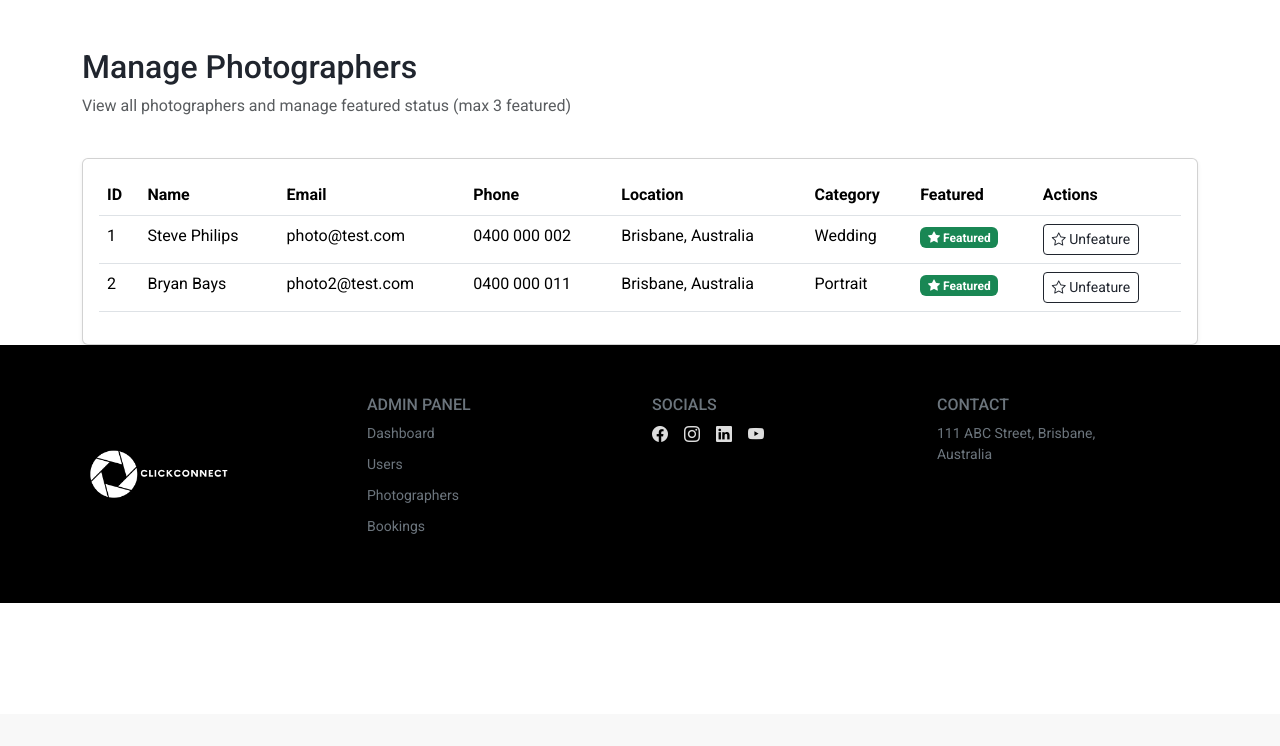
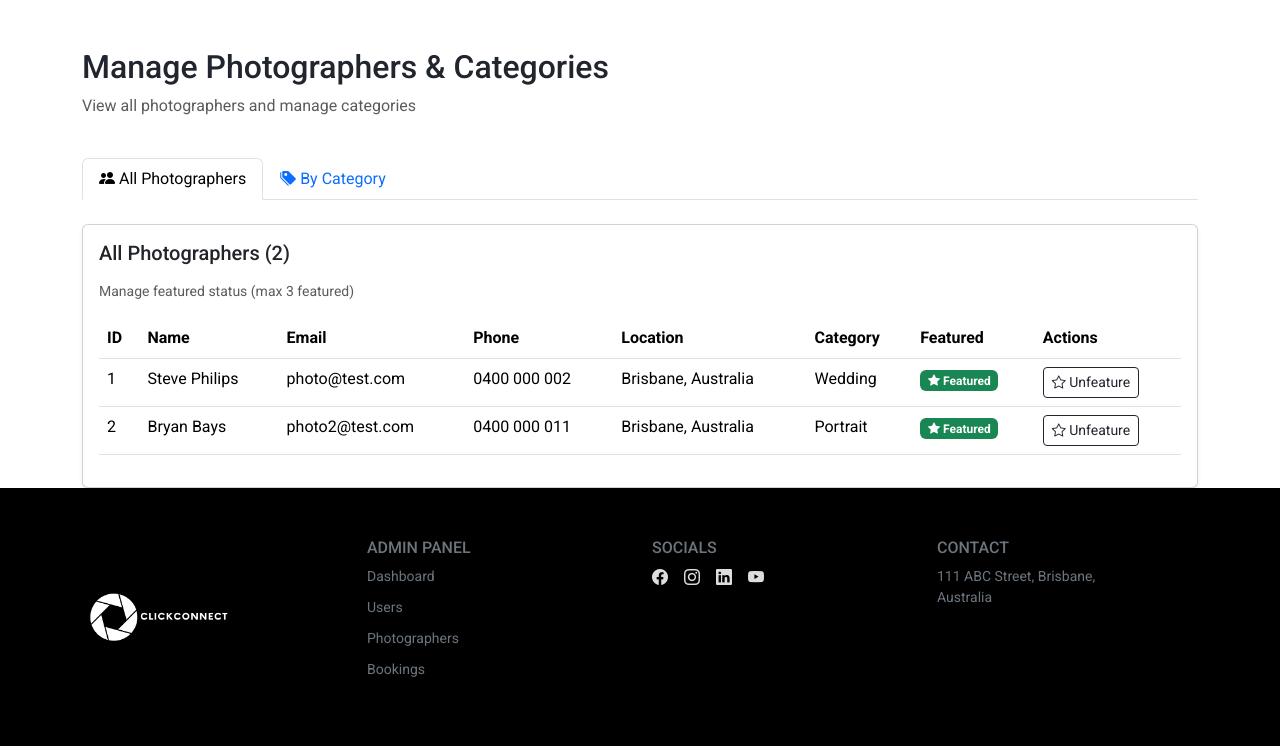
Before and after one commit to angelicatanagras/photo-studio-app, a Flask app: page /admin/photographers in a window 1280 px wide. Shown: the part 86-832 px from the top of the page. Before the commit the page ends 689 px from the top, so only its background shows below. Run offline with Flask 3, Linux system fonts and the light colour scheme; a user stored in the database is signed in; data comes from the database, SQL or seed files in the repository; some libraries are stand-ins or nearby versions; some web fonts are replaced.

Commit message:
create categories thru admin dashboard

```diff
--- a/project/forms.py
+++ b/project/forms.py
@@ -126,3 +126,15 @@ class SinglePackageForm(FlaskForm):
         categories = Category.get_all()
         category_choices = [(0, 'Select Category')] + [(c.id, c.category_name) for c in categories]
         self.category.choices = category_choices
+
+class CategoryForm(FlaskForm):
+    """Form for creating a new category"""
+    category_name = StringField('Category Name', validators=[
+        DataRequired(message='Category name is required'),
+        Length(min=2, max=25, message='Category name must be between 2 and 25 characters')
+    ])
+    description = StringField('Description', validators=[
+        Optional(),
+        Length(max=100, message='Description cannot exceed 100 characters')
+    ])
+    submit = SubmitField('Add Category')
--- a/project/templates/admin/photographers.html
+++ b/project/templates/admin/photographers.html
@@ -5,15 +5,36 @@
   <div class="container">
     <div class="row mb-4">
       <div class="col-12">
-        <h2 class="text-charcoal">Manage Photographers</h2>
-        <p class="text-muted">View all photographers and manage featured status (max 3 featured)</p>
+        <h2 class="text-charcoal">Manage Photographers & Categories</h2>
+        <p class="text-muted">View all photographers and manage categories</p>
       </div>
     </div>
 
+    <!-- Tabs Navigation -->
+    <ul class="nav nav-tabs mb-4" id="photographerTabs" role="tablist">
+      <li class="nav-item" role="presentation">
+        <button class="nav-link active" id="all-tab" data-bs-toggle="tab" data-bs-target="#all-photographers" type="button" role="tab">
+          <i class="bi bi-people-fill"></i> All Photographers
+        </button>
+      </li>
+      <li class="nav-item" role="presentation">
+        <button class="nav-link" id="category-tab" data-bs-toggle="tab" data-bs-target="#by-category" type="button" role="tab">
+          <i class="bi bi-tags-fill"></i> By Category
+        </button>
+      </li>
+    </ul>
+
+    <!-- Tabs Content -->
+    <div class="tab-content" id="photographerTabsContent">
+
+      <!-- Tab 1: All Photographers -->
+      <div class="tab-pane fade show active" id="all-photographers" role="tabpanel">
         <div class="row">
           <div class="col-12">
             <div class="card shadow-sm">
               <div class="card-body">
+                <h5 class="card-title mb-3">All Photographers ({{ photographers|length }})</h5>
+                <p class="text-muted small">Manage featured status (max 3 featured)</p>
                 <div class="table-responsive">
                   <table class="table table-hover">
                     <thead>
@@ -69,5 +90,115 @@
           </div>
         </div>
       </div>
+
+      <!-- Tab 2: By Category -->
+      <div class="tab-pane fade" id="by-category" role="tabpanel">
+
+        <!-- Add New Category Form -->
+        <div class="row mb-4">
+          <div class="col-lg-6">
+            <div class="card shadow-sm">
+              <div class="card-header bg-primary text-white">
+                <h5 class="mb-0"><i class="bi bi-plus-circle"></i> Add New Category</h5>
+              </div>
+              <div class="card-body">
+                <form method="POST" action="{{ url_for('admin.photographers') }}">
+                  {{ form.hidden_tag() }}
+
+                  <div class="mb-3">
+                    {{ form.category_name.label(class="form-label") }}
+                    {{ form.category_name(class="form-control" + (" is-invalid" if form.category_name.errors else "")) }}
+                    {% if form.category_name.errors %}
+                      <div class="invalid-feedback">
+                        {% for error in form.category_name.errors %}
+                          {{ error }}
+                        {% endfor %}
+                      </div>
+                    {% endif %}
+                  </div>
+
+                  <div class="mb-3">
+                    {{ form.description.label(class="form-label") }}
+                    {{ form.description(class="form-control" + (" is-invalid" if form.description.errors else "")) }}
+                    {% if form.description.errors %}
+                      <div class="invalid-feedback">
+                        {% for error in form.description.errors %}
+                          {{ error }}
+                        {% endfor %}
+                      </div>
+                    {% endif %}
+                  </div>
+
+                  {{ form.submit(class="btn btn-primary") }}
+                </form>
+              </div>
+            </div>
+          </div>
+        </div>
+
+        <!-- Categories with Photographers -->
+        <div class="row mb-3">
+          <div class="col-12">
+            <h4 class="text-charcoal">All Categories ({{ categories|length }})</h4>
+          </div>
+        </div>
+
+        <div class="row">
+          <div class="col-12">
+            {% if categories %}
+            <div class="card shadow-sm">
+              <div class="card-body">
+                {% for item in categories %}
+                <div class="mb-4 {% if not loop.last %}border-bottom pb-4{% endif %}">
+                  <div class="d-flex justify-content-between align-items-start mb-2">
+                    <div>
+                      <h5 class="mb-1">
+                        {{ item.category.category_name }}
+                      </h5>
+                      {% if item.category.description %}
+                      <small class="text-muted">{{ item.category.description }}</small>
+                      {% endif %}
+                    </div>
+                    <span class="badge bg-info">{{ item.count }} Photographer{{ 's' if item.count != 1 else '' }}</span>
+                  </div>
+
+                  {% if item.photographers %}
+                  <div class="ms-4">
+                    <ul class="list-unstyled mb-0">
+                      {% for photographer in item.photographers %}
+                      <li class="py-2">
+                        <strong>{{ photographer.user.full_name }}</strong>
+                        {% if photographer.featured %}
+                        <span class="badge bg-warning text-dark ms-1" title="Featured Photographer">
+                          <i class="bi bi-star-fill"></i>
+                        </span>
+                        {% endif %}
+                        <br>
+                        <small class="text-muted">{{ photographer.location }}</small>
+                      </li>
+                      {% endfor %}
+                    </ul>
+                  </div>
+                  {% else %}
+                  <p class="text-muted ms-4 mb-0">
+                    <i class="bi bi-inbox"></i> No photographers in this category yet
+                  </p>
+                  {% endif %}
+                </div>
+                {% endfor %}
+              </div>
+            </div>
+            {% else %}
+            <div class="alert alert-info">
+              <i class="bi bi-info-circle"></i> No categories found. Add your first category using the form above.
+            </div>
+            {% endif %}
+          </div>
+        </div>
+
+      </div>
+    </div>
+
+  </div>
 </section>
 {% endblock %}
--- a/project/views.py
+++ b/project/views.py
@@ -1162,11 +1162,46 @@ def bookings():
     return render_template('admin/bookings.html', title='All Bookings', bookings=all_bookings)
 
 
-@admin_bp.route('/photographers')
+@admin_bp.route('/photographers', methods=['GET', 'POST'])
 @role_required('Admin')
 def photographers():
+    from .forms import CategoryForm
+    form = CategoryForm()
+
+    # Handle category creation
+    if form.validate_on_submit():
+        try:
+            existing = Category.get_by_name(form.category_name.data)
+            if existing:
+                flash('A category with this name already exists.', 'error')
+            else:
+                Category.create(form.category_name.data, form.description.data)
+                flash(f'Category "{form.category_name.data}" has been added successfully!', 'success')
+                return redirect(url_for('admin.photographers'))
+        except Exception as e:
+            flash(f'Error creating category: {str(e)}', 'error')
+
+    # Get all photographers
     all_photographers = Photographer.get_all()
-    return render_template('admin/photographers.html', title='Manage Photographers', photographers=all_photographers)
+
+    # Get categories with photographers
+    all_categories = Category.get_all()
+    categories_with_photographers = []
+    for category in all_categories:
+        photographers = Photographer.get_by_category(category.id)
+        categories_with_photographers.append({
+            'category': category,
+            'photographers': photographers,
+            'count': len(photographers)
+        })
+
+    return render_template(
+        'admin/photographers.html',
+        title='Manage Photographers',
+        photographers=all_photographers,
+        categories=categories_with_photographers,
+        form=form
+    )
 
 
 @admin_bp.route('/photographers/toggle_featured/<int:photographer_id>', methods=['POST'])
```
Lines whose indentation alone changed are shown as unchanged.
